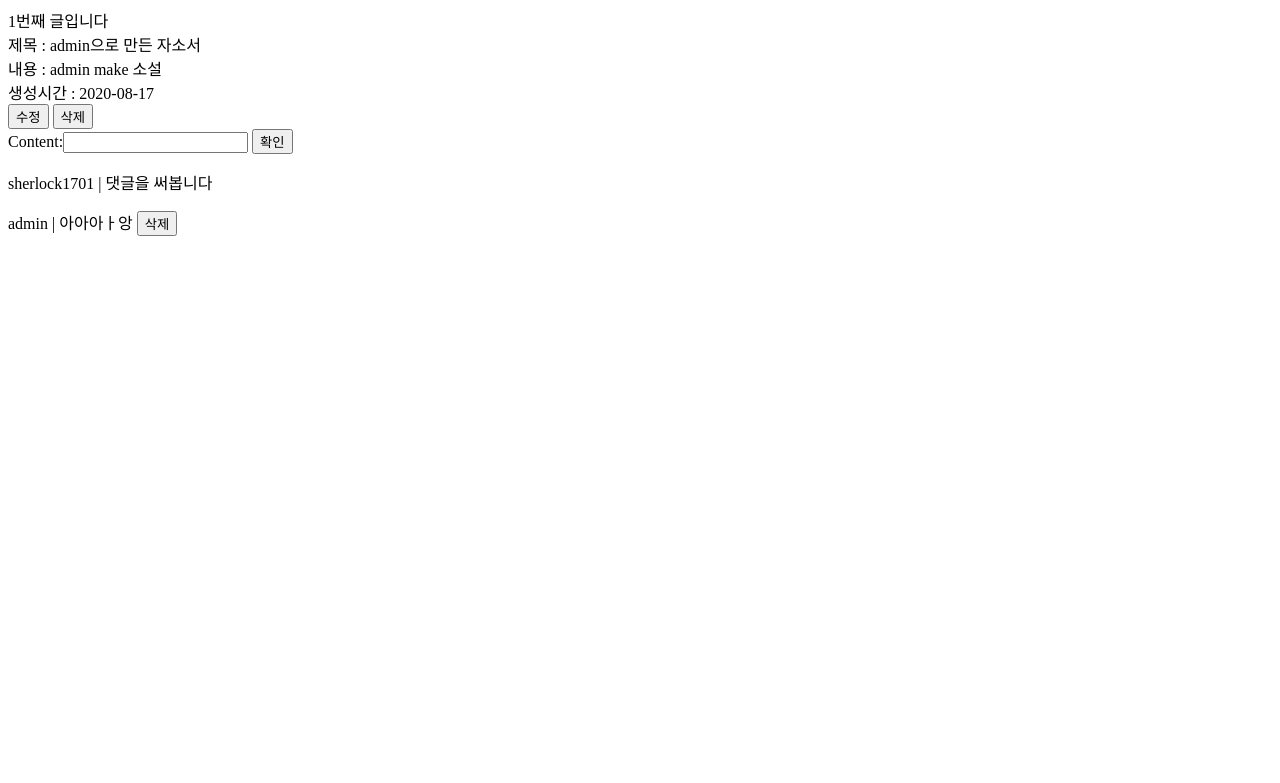
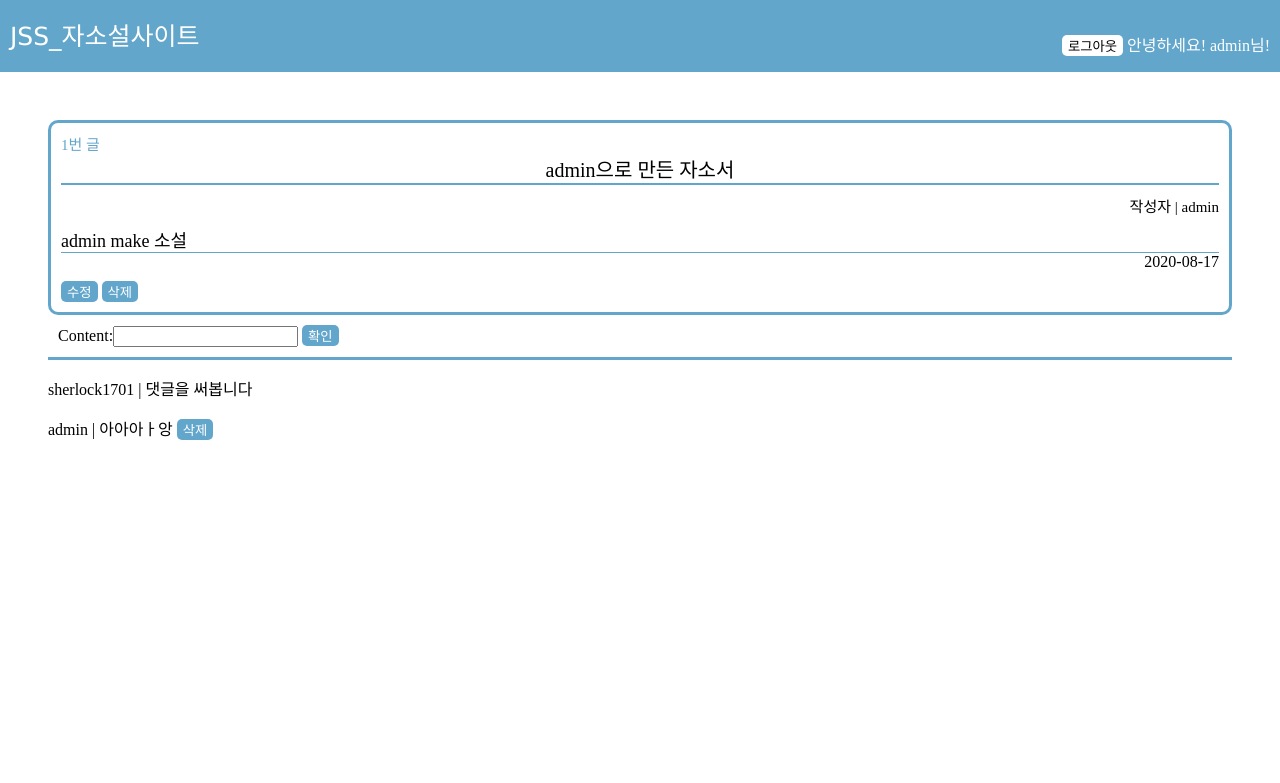
Before and after one commit to CloudJerry03/4_sosel, a Django app: page /detail/1 in a window 1280 px wide. Shown: the top 783 px of the page. Run offline with Django 3.2, Linux system fonts and the light colour scheme; a user stored in the database is signed in; data comes from the database, SQL or seed files in the repository; both versions use the stored data as it was after the commit.

Commit message:
완료git add .git add .!

```diff
--- a/JssProject/main/forms.py
+++ b/JssProject/main/forms.py
@@ -15,11 +15,11 @@ class JssForm(forms.ModelForm):
         #class, placeholder바꾸기
         self.fields['title'].widget.attrs.update({
             'class':'jss_title',#input의 class 설정
-            'placeholder':'제목',
+            'placeholder':'제목을 입력하세요',
         })
         self.fields['content'].widget.attrs.update({
             'class':'jss_content_form',#input의 class 설정
-            'placeholder':'자유롭게 자기소개서를 입력해주세요',
+            'placeholder':'자기소개서를 자유롭게 입력해주세요',
         })
 
 class CommentForm(forms.ModelForm):
--- /dev/null
+++ b/JssProject/main/static/css/base.css
@@ -0,0 +1,55 @@
+/* a태그 속성 없애기 */
+a{
+    text-decoration: none;
+}
+
+html, body{
+    margin: 0;
+    padding:0;
+}
+/* 내용에만 padding을 줌 */
+main{
+    padding:3rem;
+    float: center;
+}
+
+/* navbar */
+#navbar{
+    background-color:#63A6CC;
+
+    display: flex;
+    justify-content: space-between;
+}
+/* navbar_제목 */
+.title_label{
+    /* margin */
+    margin-top: 1rem;
+    margin-bottom: 1rem;
+    margin-left: 10px;
+
+    /* 정렬 */
+    display: flex;
+
+    font-family: 'Lucida Sans';
+    color: white;
+    font-size: 25px;
+}
+/* navbar_로그인부분 */
+#login{
+    margin-top: 2rem;
+    margin-bottom: 1rem;
+    margin-right: 10px;
+
+    display : flex;
+    text-align: right;
+
+    color: white;
+}
+
+#login button{
+    border-radius:  5px;
+    border-color: black;
+    border: none;
+
+    background-color: white;
+}
--- /dev/null
+++ b/JssProject/main/static/css/detail.css
@@ -0,0 +1,48 @@
+.jss{
+    border-radius: 10px;
+    border: solid #63A6CC;
+    margin-bottom: 10px;
+}
+.jss_content{
+    margin: 10px;
+}
+.number{
+    font-size: 15px;
+    color: #63A6CC;
+}
+.title{
+    text-align: center;
+    font-size: 20px;
+
+    border-bottom: solid 2px #63A6CC;
+    margin-bottom: 10px;
+}
+.author{
+    font-size: 15px;
+    margin-bottom: 10px;
+
+    text-align: right;
+}
+.content{
+    font-size: 18px;
+
+    border-bottom: solid 1px #63A6CC;
+}
+.date{
+    text-align: right;
+    margin-bottom: 10px;
+}
+.comment_here{
+    border-bottom: solid #63A6CC;
+}
+.comment_some{
+    margin: 10px;
+}
+.some{
+    border-radius:  5px;
+    border: none;
+
+    color: white;
+
+    background-color: #63A6CC;
+}
--- /dev/null
+++ b/JssProject/main/templates/base.html
@@ -0,0 +1,54 @@
+{% load static %}
+
+<!doctype html>
+<html lang="ko-kr">
+
+<head>
+    <meta charset="utf-8">
+    <title>{% block title %}{% endblock %}</title>
+
+    <!-- CSS Static -->
+    <link rel="stylesheet" href="{% static 'css/base.css' %}">
+    <link rel="stylesheet" href="{% block link %} {% endblock %}">
+</head>
+
+<body>
+    <!-- Header -->
+    <header>
+        <!-- 상단 navbar -->
+        <div id="navbar">
+            <a id="logo" href="{% url 'index' %}">
+                <div class="title_label">JSS_자소설사이트</div>
+            </a>
+            <div id="login" class="collapse navbar-collapse">
+                <div class="navbar-nav">
+                    <!-- 로그인이 된 경우 -->
+                    {% if user.is_authenticated %}
+                    <a href="{% url 'logout' %}">
+                        <button>로그아웃</button>
+                    </a>
+                    안녕하세요! {{ user }}님!
+                    <!-- 로그인이 되지 않은 경우 -->
+                    {% else %}
+                    <a href="{% url 'signup' %}">
+                        <button>회원가입</button>
+                    </a>
+
+                    <a href="{% url 'login' %}">
+                        <button>로그인</button>
+                    </a>
+                    {% endif %}
+                </div>
+            </div>
+        </div>
+    </header>
+
+    <!-- Main Content -->
+    <main role="main">
+        {% block content %}
+
+        {% endblock %}
+    </main>
+</body>
+
+</html>
--- a/JssProject/main/templates/detail.html
+++ b/JssProject/main/templates/detail.html
@@ -1,22 +1,37 @@
-{{my_jss.id}}번째 글입니다
-<br>
-제목 : {{my_jss.title}}
-<br>
-내용 : {{my_jss.content}}
-<br>
-생성시간 : {{my_jss.updated_at|date:"Y-m-d"}}
-<br>
-{% if user == my_jss.author %}
-<a href="{% url 'update' my_jss.id %}"><button>수정</button></a>
-<a href="{% url 'delete' my_jss.id %}"><button>삭제</button></a>
-{% endif %}
+{% extends 'base.html' %}
+{% load static %}
+
+{% block title %}JSS{% endblock %}
+{% block link %}{% static 'css/detail.css' %}{% endblock %}
+
+{% block content %}
+<div class="jss">
+    <div class="jss_content">
+        <div class="number">{{my_jss.id}}번 글</div>
+
+        <div class="title">{{my_jss.title}}</div>
+
+        <div class="author">작성자 | {{my_jss.author}}</div>
+
+        <div class="content">{{my_jss.content}}</div>
+
+        <div class="date">{{my_jss.updated_at|date:"Y-m-d"}}</div>
+
+        {% if user == my_jss.author %}
+        <a href="{% url 'update' my_jss.id %}"><button class="some">수정</button></a>
+        <a href="{% url 'delete' my_jss.id %}"><button class="some">삭제</button></a>
+        {% endif %}
+    </div>
+</div>
 
 <!-- 댓글폼 -->
 {% if user.is_authenticated %}
-<form method="POST" action="{% url 'create_comment' my_jss.id %}">
+<form class="comment_here" method="POST" action="{% url 'create_comment' my_jss.id %}">
     {% csrf_token %}
-    {{ comment_form }}
-    <input type="submit" value="확인">
+    <div class="comment_some">
+        {{ comment_form }}
+        <input class="some" type="submit" value="확인">
+    </div>
 </form>
 {% endif %}
 
@@ -25,8 +40,9 @@
 <P>{{ comment.author }} | {{ comment.content }}
     {% if user == comment.author %}
     <a href="{% url 'delete_comment' my_jss.id comment.id %}">
-        <button>삭제</button>
+        <button class="some">삭제</button>
     </a>
     {% endif %}
 </p>
 {% endfor %}
+{% endblock %}
```
Also changed, not shown: JssProject/main/static/css/create.css (added, +30 -0 lines), JssProject/main/static/css/index.css (+27 -9 lines), JssProject/main/templates/create.html (+14 -17 lines), JssProject/main/templates/index.html (+10 -32 lines), JssProject/db.sqlite3, 실습정리/추가.md (added).
